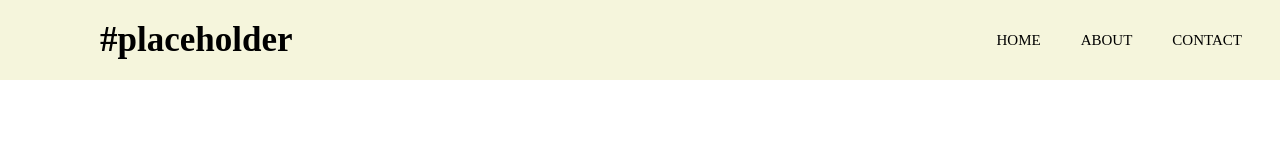
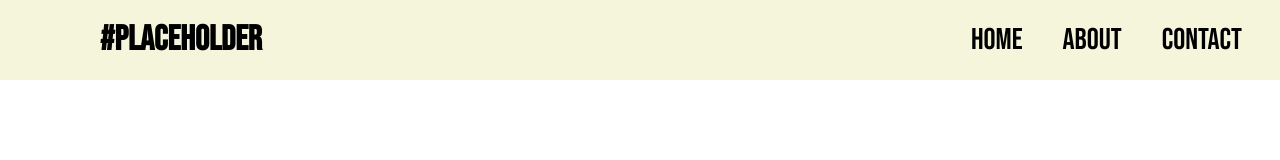
Before and after one commit to Savvy-Wulf/Website-Project, a plain HTML site: page index.html in a window 1280 px wide. Drawn offline with Linux system fonts and the light colour scheme.

Commit message:
added font-family for nav and logo

```diff
--- a/sources/css/styles.css
+++ b/sources/css/styles.css
@@ -27,10 +27,11 @@ nav ul li {
 
 nav ul li a {
     color: black;
-    font-size: 15px;
+    font-size: 30px;
     padding: 7px 13px;
     border-radius: 10px;
     text-transform: uppercase;
+    font-family: "Bebas Neue";
 }
 
 /* nav hover */
@@ -45,4 +46,5 @@ label.logo {
     line-height: 80px;
     padding: 0 100px;
     font-weight: bold;
+    font-family: "Bebas Neue";
 }
```
